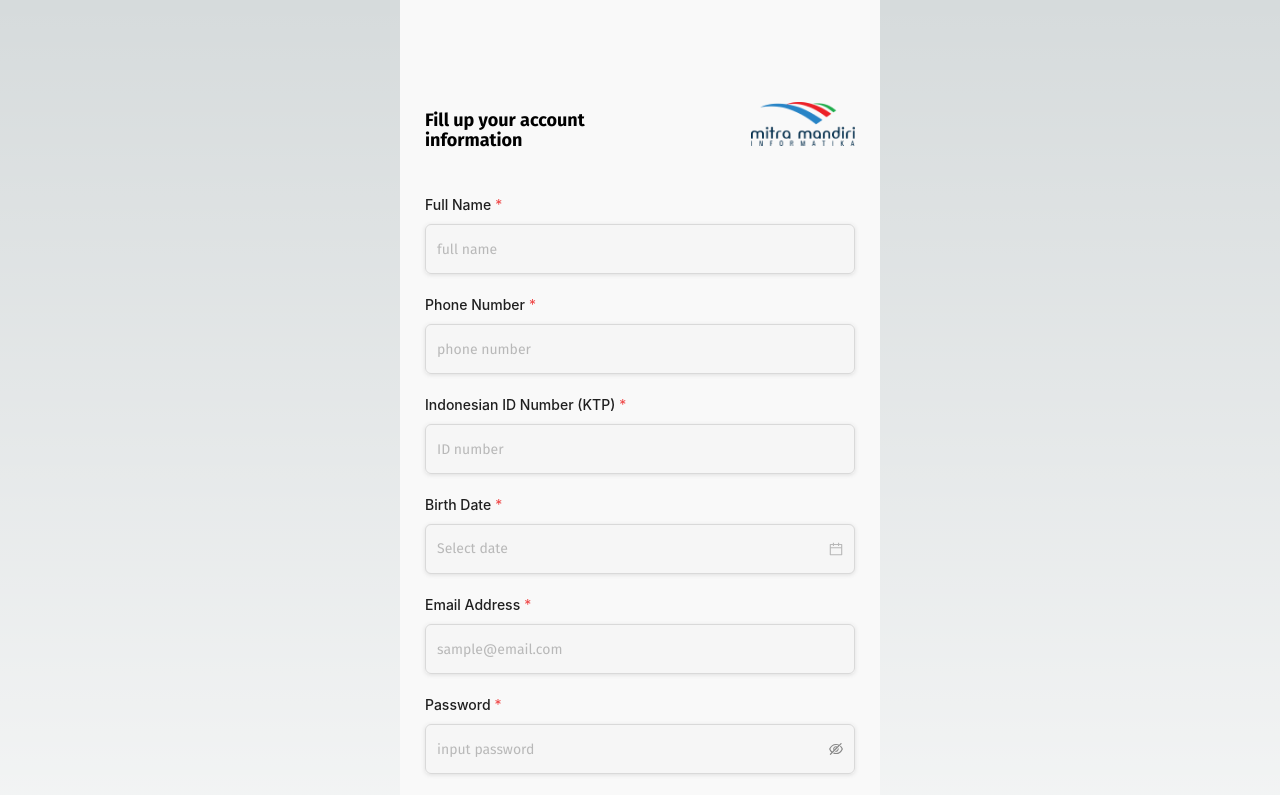
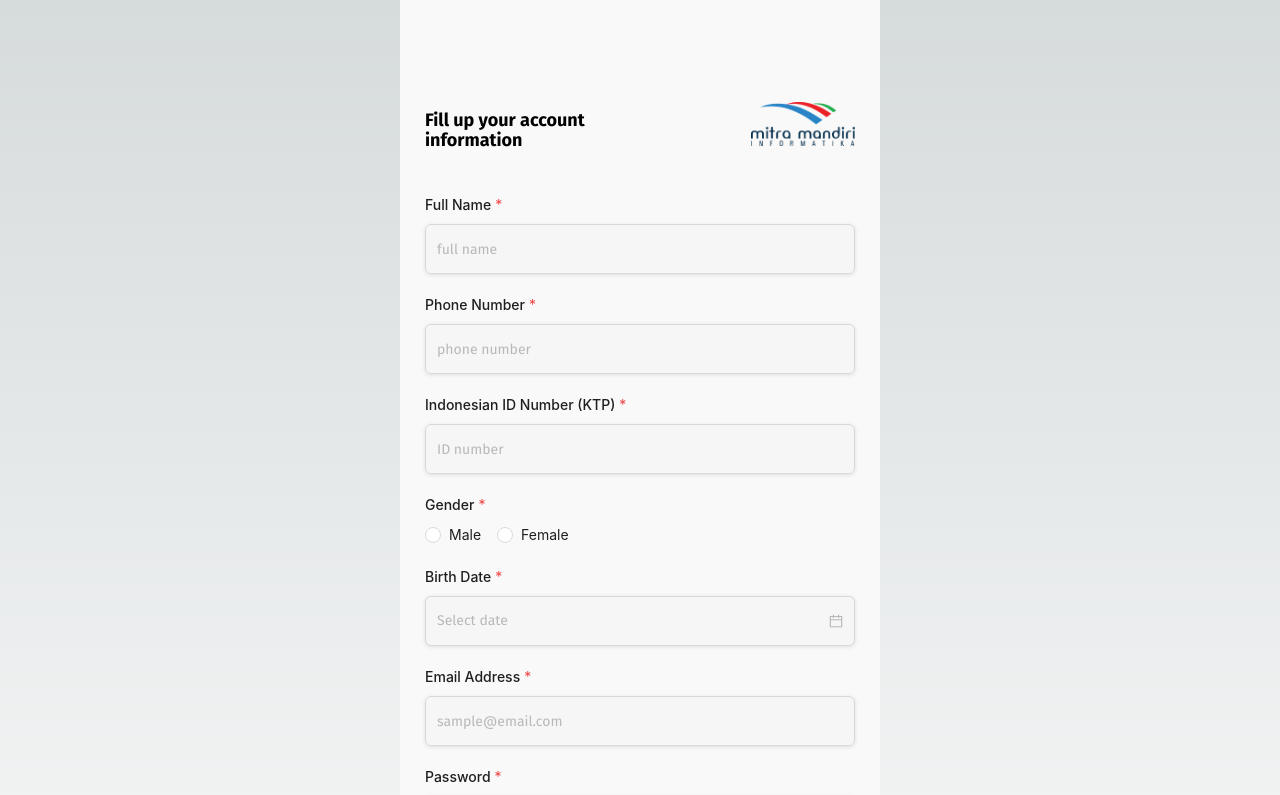
Before and after one commit to twicks95/mmi-membership-client, a Next.js app: page /register in a window 1280 px wide. Shown: the top 795 px of the page. Built offline with nearby package versions, Linux system fonts and the light colour scheme.

Commit message:
add gender, update userId when regist and logout, adding created at updated at and is deleted when regist

```diff
--- a/src/app/register/page.js
+++ b/src/app/register/page.js
@@ -4,6 +4,7 @@ import Image from "next/image"
 import { Alert, Form, Input } from "antd"
 import Button from "../../components/button/Button.jsx"
 import InputDate from "../../components/inputDate/inputDate.jsx"
+import InputRadio from "../../components/InputRadio/InputRadio.jsx"
 import { useEffect, useState } from "react"
 import Link from "next/link.js"
 import dayjs from "dayjs"
@@ -21,7 +22,8 @@ export default function Register() {
         birthDate: null, // 1990-12-30
         email: null,
         password: null,
-        confirmPassword: null
+        confirmPassword: null,
+        gender: null,
     })
 
     function isFormCompleted(formObject) {
@@ -78,6 +80,7 @@ export default function Register() {
                     .then(async (response) => {
                         if (response.ok) {
                             response.json().then((result) => {
+                                window.localStorage.setItem("userId", result.data.id)
                                 const redirectUrl = result.redirectURL
                                 if (redirectUrl) {
                                     window.location.href = redirectUrl;
@@ -152,6 +155,13 @@ export default function Register() {
                             <Input style={{ height: "50px" }} placeholder="ID number" onChange={(e) => setFormData({ ...formData, idNumber: e.target.value })} />
                         </div>
                     </div>
+                    <div className="mb-5">
+                        <div className="flex mb-2">
+                            <span className="font-medium">Gender</span>
+                            <div className="text-red-500 ml-1">*</div>
+                        </div>
+                        <InputRadio data={formData} setFormData={setFormData} />
+                    </div>
 
                     <div className="mb-5">
                         <div className="flex mb-2">
--- a/src/app/settings/[user_id]/page.js
+++ b/src/app/settings/[user_id]/page.js
@@ -35,6 +35,7 @@ export default function Settings({ params }) {
     const handleLogout = () => {
         console.log("remove storage")
         window.localStorage.removeItem("myVouchers")
+        window.localStorage.removeItem("userId")
     }
 
     return (
--- /dev/null
+++ b/src/components/InputRadio/InputRadio.jsx
@@ -0,0 +1,19 @@
+import React, { useState } from 'react';
+import { Radio } from 'antd';
+
+function InputRadio({ data, setFormData }) {
+
+  function onChange(e) {
+    console.log('radio checked', e.target.value);
+    setFormData((prev) => ({...prev, gender: e.target.value}))
+}
+
+return (
+  <Radio.Group className="drop-shadow-none" onChange={onChange} value={data.gender}>
+    <Radio value={"male"}>Male</Radio>
+    <Radio value={"female"}>Female</Radio>
+  </Radio.Group>
+);
+}
+
+export default InputRadio;
```
